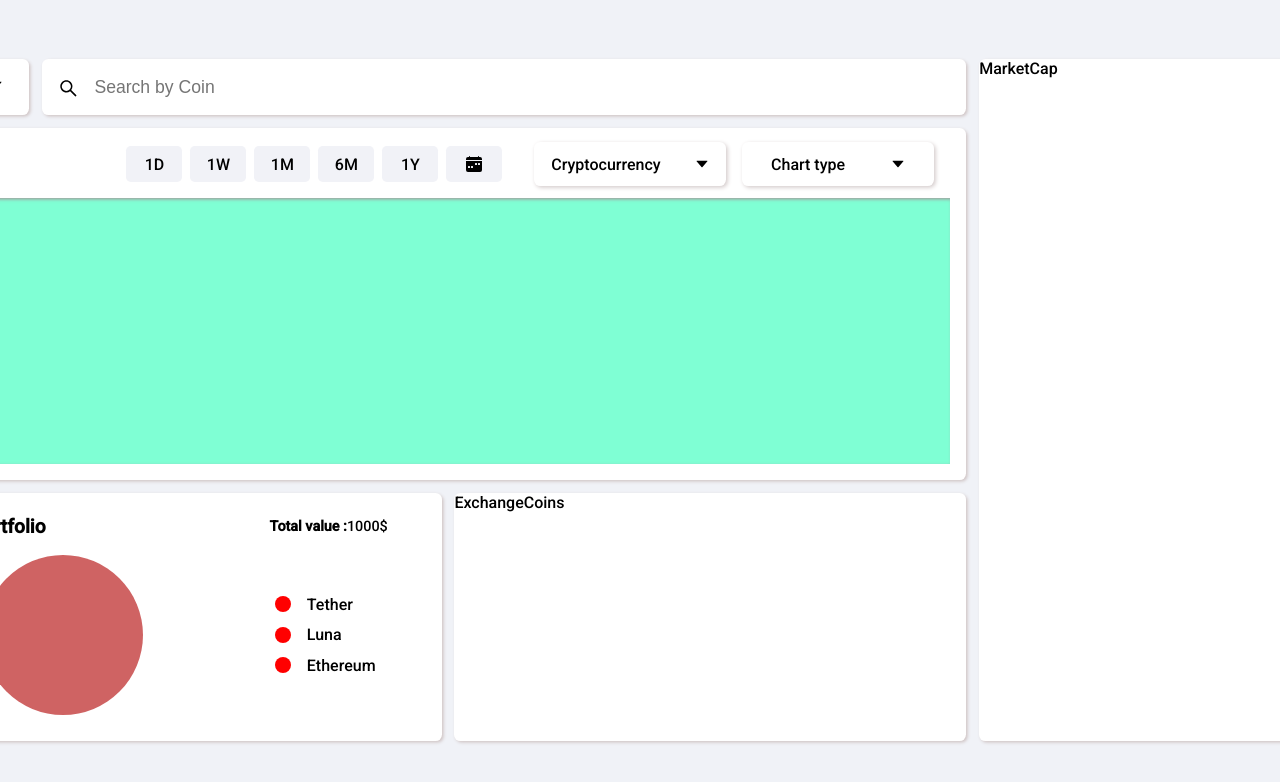
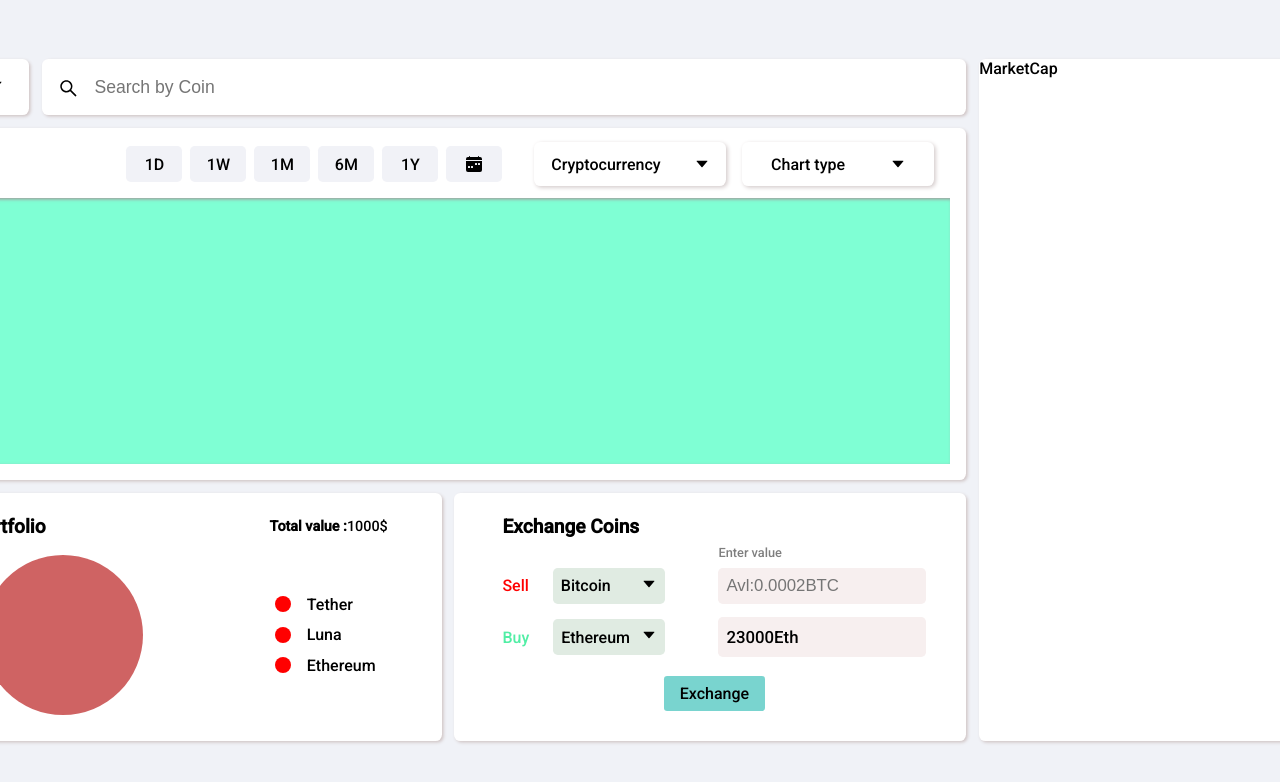
Before and after one commit to nikhil-223/Crypto-currency-dashboard, a React (Create React App) app: page / in a window 1280 px wide. Shown: the top 782 px of the page. Built offline with nearby package versions, Linux system fonts and the light colour scheme.

Commit message:
exchange coins component edited

```diff
--- a/src/components/dashboard/exchangeCoins/ExchangeCoins.js
+++ b/src/components/dashboard/exchangeCoins/ExchangeCoins.js
@@ -1,10 +1,41 @@
-import React from 'react'
-import './ExchangeCoins.scss'
+import React from "react";
+import "./ExchangeCoins.scss";
+import { AiOutlineCaretDown } from "react-icons/ai";
 
 const ExchangeCoins = () => {
-  return (
-    <div className='exchange-coins'>ExchangeCoins</div>
-  )
-}
+	return (
+		<div className="exchange-coins">
+			<div className="exchange-coins__title">Exchange Coins</div>
+			<div className="exchange-coins__sell">
+				<span>Sell</span>
+				<div className="exchange-coins__sell__drop">
+					<span>Bitcoin</span>
+					<div className="exchange-coins__sell__drop__icon">
+						<AiOutlineCaretDown />
+					</div>
+				</div>
+			</div>
+			<div className="exchange-coins__buy">
+				<span>Buy</span>
+				<div className="exchange-coins__buy__drop">
+					<span>Ethereum</span>
+					<div className="exchange-coins__buy__drop__icon">
+						<AiOutlineCaretDown />
+					</div>
+				</div>
+			</div>
+			<div className="exchange-coins__enter-sellValue">
+				<label htmlFor="sell">Enter value</label>
+				<input type="text" htmlFor="sell" placeholder="Avl:0.0002BTC" />
+			</div>
+			<div className="exchange-coins__get-buyValue">
+				<span> 23000Eth</span>
+			</div>
+			<div className="exchange-coins__exchange">
+				<div className="exchange-coins__exchangeBtn">Exchange</div>
+			</div>
+		</div>
+	);
+};
 
-export default ExchangeCoins
+export default ExchangeCoins;
--- a/src/components/dashboard/exchangeCoins/ExchangeCoins.scss
+++ b/src/components/dashboard/exchangeCoins/ExchangeCoins.scss
@@ -1,3 +1,103 @@
-.exchange-coins{
-    grid-area: 3/3/4/4;
+@mixin display-flex($direction, $justify, $align) {
+	display: flex;
+	flex-direction: $direction;
+	justify-content: $justify;
+	align-items: $align;
 }
+.exchange-coins {
+	grid-area: 3/3/4/4;
+	padding: 1.5rem 2.5rem 1.5rem 3rem;
+	display: grid;
+	grid-template-columns: 1fr 1fr;
+	grid-template-rows: 10% 1.1fr 1.1fr 1fr;
+	gap: 0.5rem;
+
+	&__title {
+		grid-area: 1/1/2/3;
+		margin: 0 2rem 0 0;
+		font-size: 1.2rem;
+		font-weight: 600;
+		@include display-flex(row, flex-start, center);
+	}
+
+	&__sell {
+		grid-area: 2/1/3/2;
+		color: red;
+		margin-top: auto;
+		@include display-flex(row, flex-start, center);
+		gap: 1.5rem;
+
+		&__drop {
+			width: 7rem;
+			border-radius: 0.3rem;
+            color: black;
+			background-color: rgb(224, 235, 226);
+			padding: 0.5rem;
+			@include display-flex(row, space-between, center);
+			gap: 0.5rem;
+		}
+	}
+
+	&__buy {
+		grid-area: 3/1/4/2;
+		color: rgb(81, 238, 165);
+		@include display-flex(row, flex-start, center);
+		gap: 1.5rem;
+
+		&__drop {
+			width: 7rem;
+            color: black;
+			border-radius: 0.3rem;
+			background-color: rgb(224, 235, 226);
+			padding: 0.5rem;
+			@include display-flex(row, space-between, center);
+		}
+	}
+
+	&__enter-sellValue {
+		grid-area: 2/2/3/3;
+		@include display-flex(column, center, flex-start);
+
+		& label[for="sell"] {
+			opacity: 0.5;
+			font-size: 0.8rem;
+			margin-bottom: 0.5rem;
+		}
+
+		& input[for="sell"] {
+			width: 100%;
+			border: none;
+			border-radius: 0.3rem;
+			background-color: rgb(247, 239, 239);
+			padding: 0.5rem 0.5rem;
+			font-size: 1.05rem;
+		}
+		& input[for="sell"]:focus {
+			outline: none;
+		}
+	}
+	&__get-buyValue {
+		margin: auto;
+		grid-area: 3/2/4/3;
+		@include display-flex(row, flex-start, center);
+		width: 100%;
+		height: 2.5rem;
+		border: none;
+		border-radius: 0.3rem;
+		background-color: rgb(247, 239, 239);
+		padding: 0.5rem 0.5rem;
+		font-size: 1.05rem;
+	}
+
+	&__exchange {
+		grid-area: 4/1/5/3;
+		@include display-flex(row, center, center);
+
+		&Btn {
+			padding: 0.5rem 1rem;
+			background-color: rgb(121, 212, 207);
+			border-radius: 0.2rem;
+			cursor: pointer;
+		}
+	}
+}
```
